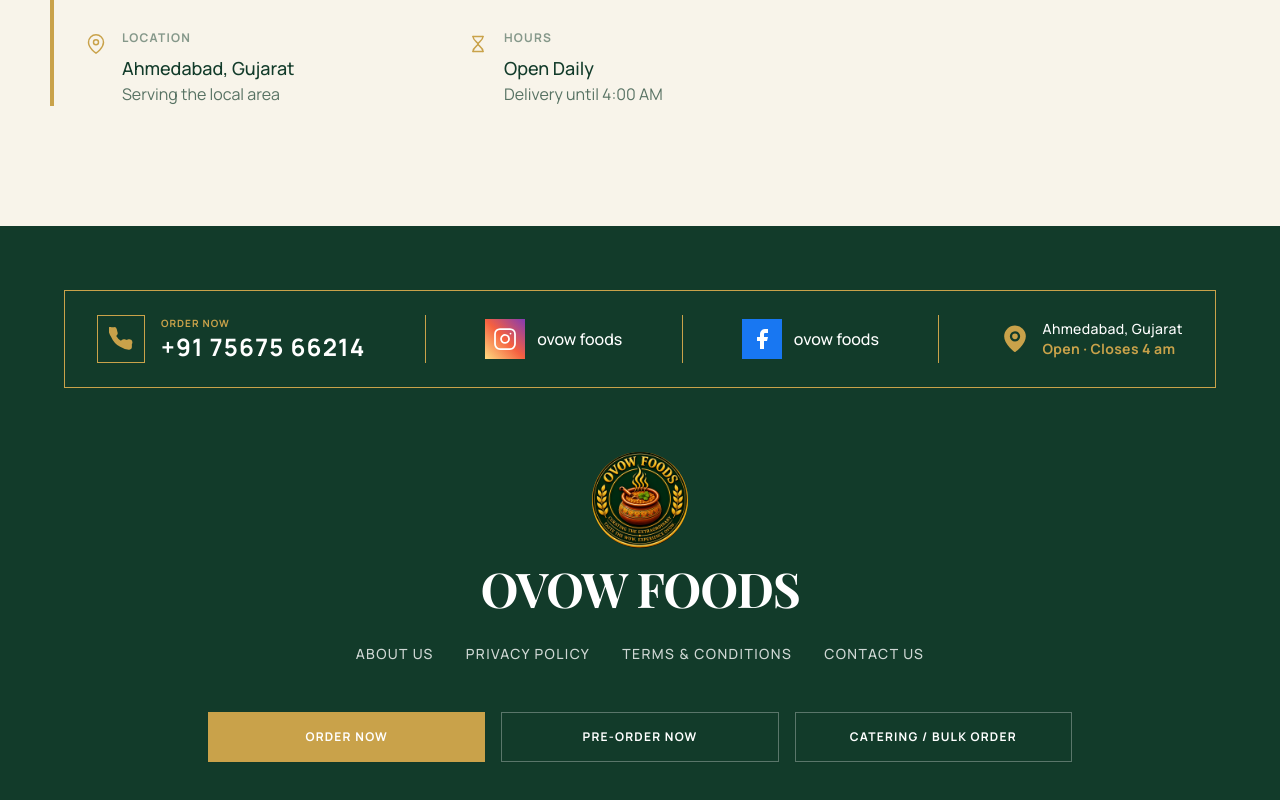
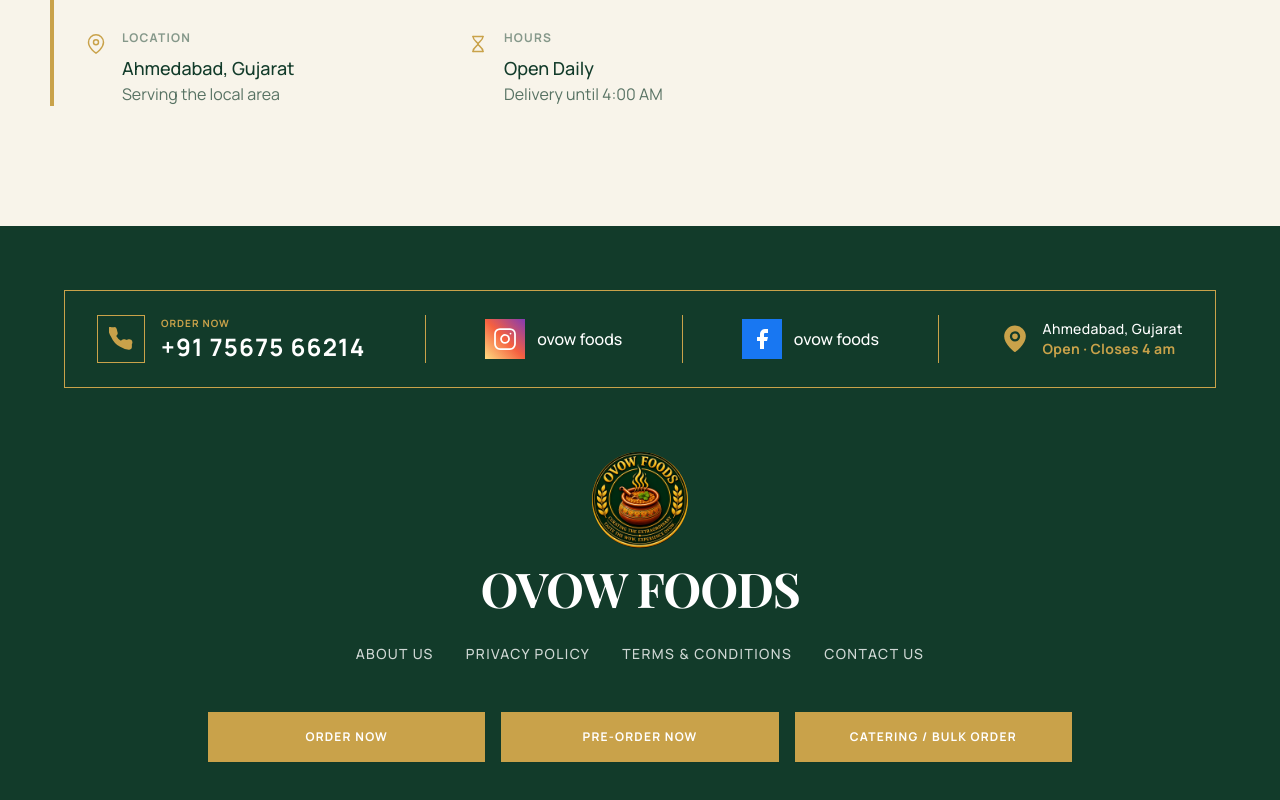
Before and after one commit to Hetsoni28/OVOW_FOODS, a Next.js app: page /about in a window 1280 px wide. Shown: the part 3458-4258 px from the top of the page. Built offline with nearby package versions, Linux system fonts and the light colour scheme; no server answers; a web font is replaced by a local one.

Commit message:
Make all footer buttons consistently golden

```diff
--- a/components/organisms/Footer.tsx
+++ b/components/organisms/Footer.tsx
@@ -80,13 +80,13 @@ export function Footer() {
         </div>
 
         <div className="flex flex-col sm:flex-row flex-wrap justify-center gap-4 mt-12 w-full max-w-4xl mx-auto px-4">
-          <Link href="/menu" className="flex-1 min-w-[200px] bg-[#C9A24A] text-white px-6 py-4 text-xs font-bold tracking-widest uppercase hover:bg-[#1D5A40] hover:border-[#1D5A40] transition-colors shadow-sm border border-[#C9A24A]">
+          <Link href="/menu" className="flex-1 min-w-[200px] bg-[#C9A24A] text-white px-6 py-4 text-xs font-bold tracking-widest uppercase hover:bg-[#1D5A40] hover:border-[#1D5A40] hover:text-[#C9A24A] transition-colors shadow-sm border border-[#C9A24A]">
             Order Now
           </Link>
-          <Link href="/menu" className="flex-1 min-w-[200px] border border-white/30 text-white px-6 py-4 text-xs font-bold tracking-widest uppercase hover:bg-[#1D5A40] hover:border-[#1D5A40] transition-colors shadow-sm">
+          <Link href="/menu" className="flex-1 min-w-[200px] bg-[#C9A24A] text-white px-6 py-4 text-xs font-bold tracking-widest uppercase hover:bg-[#1D5A40] hover:border-[#1D5A40] hover:text-[#C9A24A] transition-colors shadow-sm border border-[#C9A24A]">
             Pre-Order Now
           </Link>
-          <Link href="/party-bulk-orders" className="flex-1 min-w-[200px] border border-white/30 text-white px-6 py-4 text-xs font-bold tracking-widest uppercase hover:bg-[#1D5A40] hover:border-[#1D5A40] transition-colors shadow-sm">
+          <Link href="/party-bulk-orders" className="flex-1 min-w-[200px] bg-[#C9A24A] text-white px-6 py-4 text-xs font-bold tracking-widest uppercase hover:bg-[#1D5A40] hover:border-[#1D5A40] hover:text-[#C9A24A] transition-colors shadow-sm border border-[#C9A24A]">
             Catering / Bulk Order
           </Link>
         </div>
```
